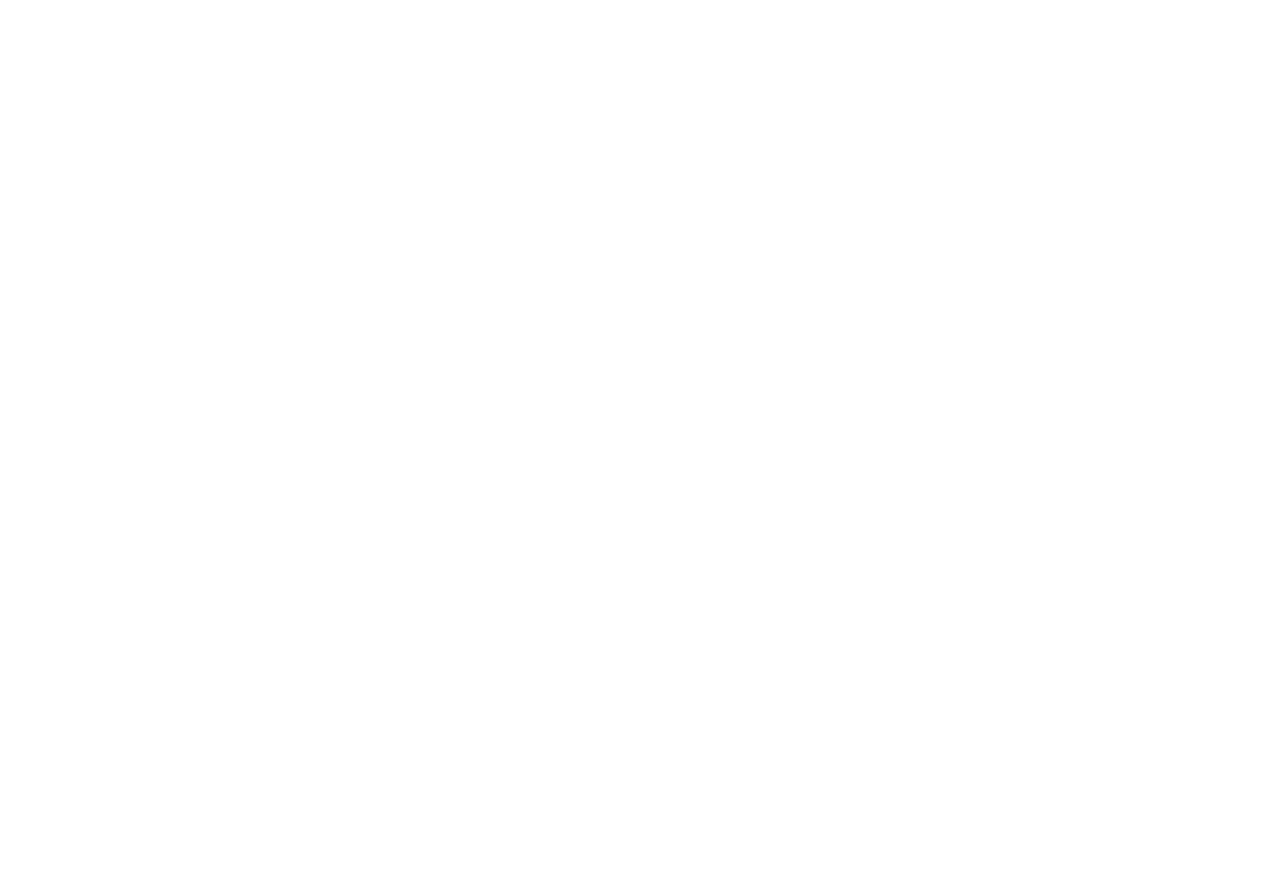
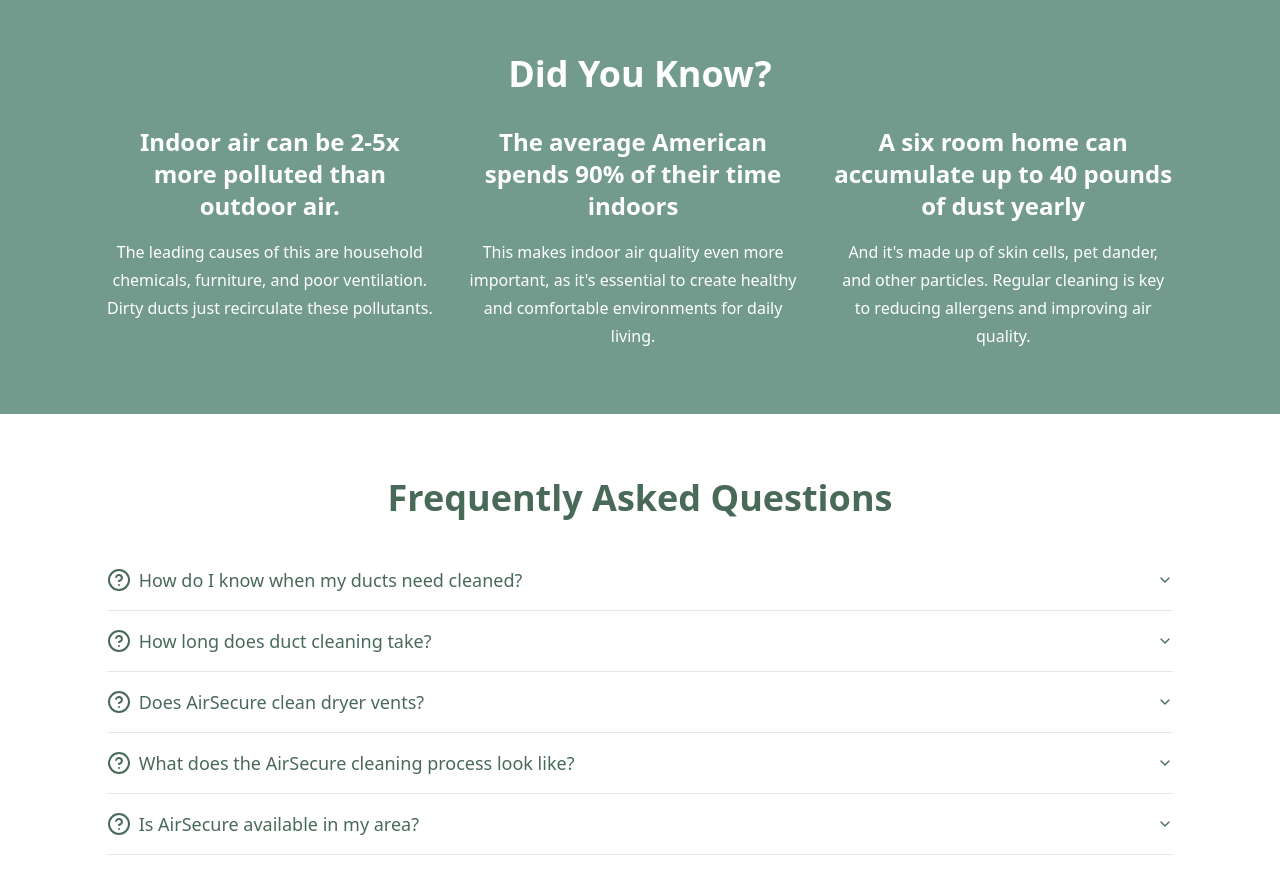
Before and after one commit to taylorfinelli/airsecure-frontend, a React (Vite) app in the folder airsecure-frontend/: page / in a window 1280 px wide. Shown: the part 1780-2674 px from the top of the page. Before the commit the page ends 1898 px from the top, so only its background shows below. Built offline with nearby package versions, Linux system fonts and the light colour scheme.

Commit message:
add DYK and FAQ sections

```diff
--- a/airsecure-frontend/package.json
+++ b/airsecure-frontend/package.json
@@ -13,7 +13,7 @@
     "@aws-sdk/client-cognito-identity-provider": "^3.726.1",
     "@aws-sdk/client-ses": "^3.726.1",
     "@hookform/resolvers": "^3.9.1",
-    "@radix-ui/react-accordion": "^1.2.0",
+    "@radix-ui/react-accordion": "^1.2.3",
     "@radix-ui/react-alert-dialog": "^1.1.1",
     "@radix-ui/react-dialog": "^1.1.1",
     "@radix-ui/react-dropdown-menu": "^2.1.1",
--- /dev/null
+++ b/airsecure-frontend/src/pages/home/did-you-know/index.tsx
@@ -0,0 +1,41 @@
+export default function DidYouKnow() {
+  return (
+    <div className="flex flex-col items-center py-16 my-8 bg-green-primary">
+      <p className="md:text-4xl font-semibold text-center text-3xl text-white mb-8">
+        Did You Know?
+      </p>
+      <div className="flex md:flex-row flex-col w-5/6 gap-x-8 max-w-screen-2xl">
+        <div className="flex flex-col md:gap-y-4 mb-6 md:mb-0">
+          <p className="text-white text-center font-bold md:text-2xl text-lg">
+            Indoor air can be 2-5x more polluted than outdoor air.
+          </p>
+          <p className="text-white text-center">
+            The leading causes of this are household chemicals, furniture, and
+            poor ventilation. Dirty ducts just recirculate these pollutants.
+          </p>
+        </div>
+
+        <div className="flex flex-col md:gap-y-4 mb-6 md:mb-0">
+          <p className="text-white text-center font-bold md:text-2xl text-lg">
+            The average American spends 90% of their time indoors
+          </p>
+          <p className="text-white text-center">
+            This makes indoor air quality even more important, as it's essential
+            to create healthy and comfortable environments for daily living.
+          </p>
+        </div>
+
+        <div className="flex flex-col md:gap-y-4 mb-6 md:mb-0">
+          <p className="text-white text-center font-bold md:text-2xl text-lg">
+            A six room home can accumulate up to 40 pounds of dust yearly
+          </p>
+          <p className="text-white text-center">
+            And it's made up of skin cells, pet dander, and other particles.
+            Regular cleaning is key to reducing allergens and improving air
+            quality.
+          </p>
+        </div>
+      </div>
+    </div>
+  );
+}
--- /dev/null
+++ b/airsecure-frontend/src/pages/home/faq/index.tsx
@@ -0,0 +1,68 @@
+import {
+  Accordion,
+  AccordionContent,
+  AccordionItem,
+  AccordionTrigger,
+} from "@/components/ui/accordion";
+import { CircleHelp } from "lucide-react";
+
+export default function FAQ() {
+  const accordionItems = [
+    {
+      trigger: "How do I know when my ducts need cleaned?",
+      content:
+        "Your ducts may need cleaning if you notice visible dust or debris coming from vents, poor air quality, or unpleasant odors like mustiness. Increased dust in the home, inconsistent airflow, or mold and mildew growth in your ducts are also signs that cleaning is needed. If you've recently renovated or had construction done, it's a good idea to clean your ducts to remove dust and debris. Generally, it's recommended to clean ducts every 3-5 years, though this can vary depending on factors like pets or specific home conditions.",
+    },
+    {
+      trigger: "How long does duct cleaning take?",
+      content:
+        "Duct cleaning typically takes about 2 to 4 hours, depending on the size of your home and the complexity of your duct system. If the ducts are heavily clogged or have a lot of buildup, it might take longer. The process includes inspection, cleaning, and sometimes sanitizing the ducts, so the time can vary based on these factors.",
+    },
+    {
+      trigger: "Does AirSecure clean dryer vents?",
+      content:
+        "Yes! We offer dryer vent cleaning services to help prevent fires and improve dryer efficiency. Lint buildup in dryer vents is a common cause of fires, so it's important to have your vents cleaned regularly. Our technicians can remove lint and debris from the vent, ensuring that your dryer operates safely and efficiently.",
+    },
+    {
+      trigger: "What does the AirSecure cleaning process look like?",
+      content:
+        "Our duct cleaning process includes a thorough inspection of your ducts to assess their condition and identify any problem areas. We use specialized equipment to remove dust, debris, and other contaminants from the ducts, ensuring that they are clean and free of obstructions. We can also sanitize the ducts to kill bacteria and mold spores, improving your indoor air quality. Our technicians are trained and experienced in duct cleaning, so you can trust that your ducts will be cleaned safely and effectively.",
+    },
+    {
+      trigger: "Is AirSecure available in my area?",
+      content:
+        "AirSecure proudly operates in the Northern Utah area, including Salt Lake City, Ogden, Provo, and surrounding areas. If you're in need of duct cleaning services in these areas, we're here to help! Our team of experienced technicians can provide professional duct cleaning services to improve your indoor air quality and keep your home clean and comfortable.",
+    },
+  ];
+
+  return (
+    <div className="flex flex-col items-center py-8">
+      <div className="flex flex-col w-5/6 gap-y-8 mb-8 max-w-screen-2xl">
+        <p className="md:text-4xl font-semibold text-center text-3xl text-green-secondary">
+          Frequently Asked Questions
+        </p>
+        <Accordion type="multiple">
+          {accordionItems.map((item, id) => (
+            <div key={id}>
+              <AccordionItem value={id.toString()}>
+                <AccordionTrigger className="text-green-secondary hover:text-green-primary">
+                  {
+                    <div className="flex flex-row items-center gap-x-2">
+                      <div>
+                        <CircleHelp />
+                      </div>
+                      <p>{item.trigger}</p>
+                    </div>
+                  }
+                </AccordionTrigger>
+                <AccordionContent className="text-green-secondary">
+                  {item.content}
+                </AccordionContent>
+              </AccordionItem>
+            </div>
+          ))}
+        </Accordion>
+      </div>
+    </div>
+  );
+}
--- a/airsecure-frontend/src/pages/home/index.tsx
+++ b/airsecure-frontend/src/pages/home/index.tsx
@@ -1,4 +1,6 @@
 import BeforeAndAfter from "./before-and-after";
+import DidYouKnow from "./did-you-know";
+import FAQ from "./faq";
 import Hero from "./hero";
 import Why from "./why";
 
@@ -8,6 +10,8 @@
       <Hero />
       <Why />
       <BeforeAndAfter />
+      <DidYouKnow />
+      <FAQ />
     </div>
   );
 }
```
Also changed, not shown: 1 other file (tests, documents, lock files or other folders).
